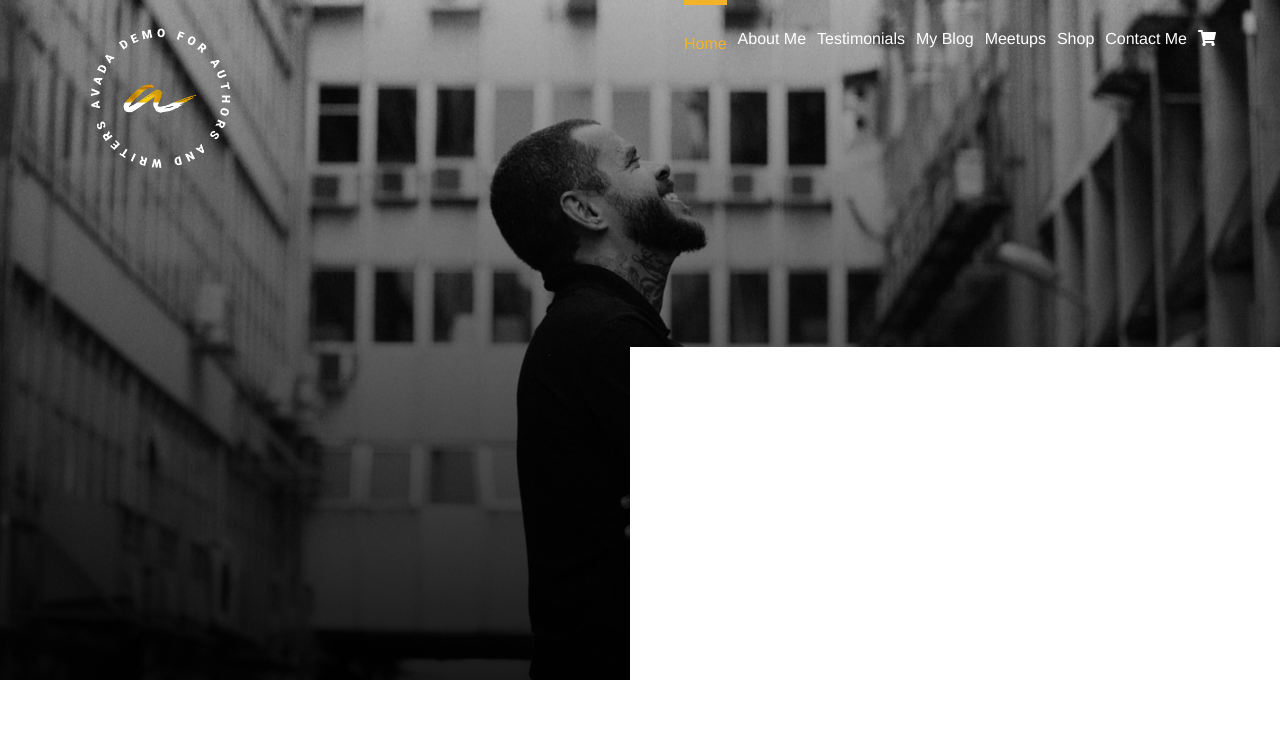
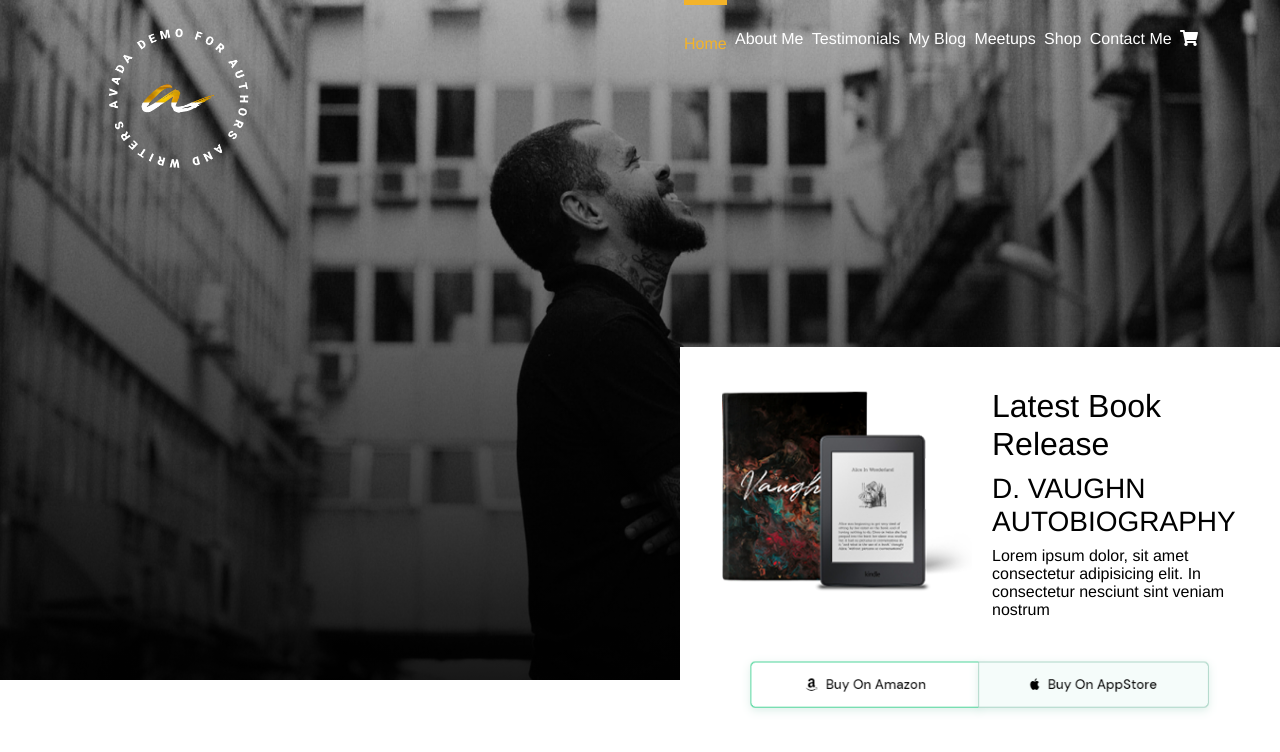
Before and after one commit to ManasseDettoMana/proj-html-vuejs, a Vue app: page / in a window 1280 px wide. Shown: the top 752 px of the page. Built offline with nearby package versions, Linux system fonts and the light colour scheme.

Commit message:
pay section fix

```diff
--- a/src/components/Header.vue
+++ b/src/components/Header.vue
@@ -1,10 +1,10 @@
 <template>
-    <header>
-        <div class="my_container">
+    <header class="p-relative">
+        <div class="container">
             <div class="row">
                 <!-- header logo -->
                 <div class="col-6">
-                    <img src="images/author-logo-round.png" alt="">
+                    <img src="images/author-logo-round.png" alt="" href="#">
                 </div>
                 <!-- header nav  -->
                 <div class="col-6">
@@ -18,9 +18,19 @@
                 </div>
             </div>
         </div>
-        <div class="my_container">
-            <div class="row">
-                <div id="lastest_book_release"></div>
+        <div id="latest_book_release">
+            <div class="container">
+                <div class="row justify-content-center" id="riga__">
+                    <div class="col-6">
+                        <img src="images/book-widget.png" alt="" id="book_widget">
+                    </div>
+                    <div class="col-6">
+                        <h2>Latest Book Release</h2>
+                        <h3 class="text-uppercase">d. vaughn autobiography</h3>
+                        <p>Lorem ipsum dolor, sit amet consectetur adipisicing elit. In consectetur nesciunt sint veniam nostrum </p>
+                    </div>
+                    <img src="images/hover-button1.png" alt="" id="pay_button">
+                </div>
             </div>
         </div>
     </header>
@@ -87,7 +97,10 @@ header{
     background-repeat: no-repeat;
     height: 85vh;
     position: relative;
-    .my_container{
+    .p-relative{
+        position: relative;
+    }
+    .container{
         width: 90%;
         margin: 0 auto;
         nav{
@@ -97,9 +110,7 @@ header{
                 display: flex;
                 justify-content: space-between;
                 height: 100%;
-                // margin-top: 30px;
                 li{
-                    // height: 100%;
                     list-style-type: none;
                     padding-top: 30px;
 
@@ -130,14 +141,32 @@ header{
             }
         }
     }
-    #lastest_book_release{
-        width: 650px;
+    #latest_book_release{
+        width: 600px;
         height: 50%;
         background-color: white;
         position: absolute;
         top: 101%;
         left: 100%;
         transform: translate(-100%, -100%);
+        display: flex;
+        justify-content: center;
+        align-content: center;
+        .container{
+            display: flex;
+            justify-content: center;
+            align-content: center;
+            #riga__{
+                padding-top: 40px;
+                #pay_button{
+                    width: 100%;
+                    height: 100px;
+                }
+                #book_widget{
+                    width: 250px
+                }
+            }
+        }
     }
 }
 
```
